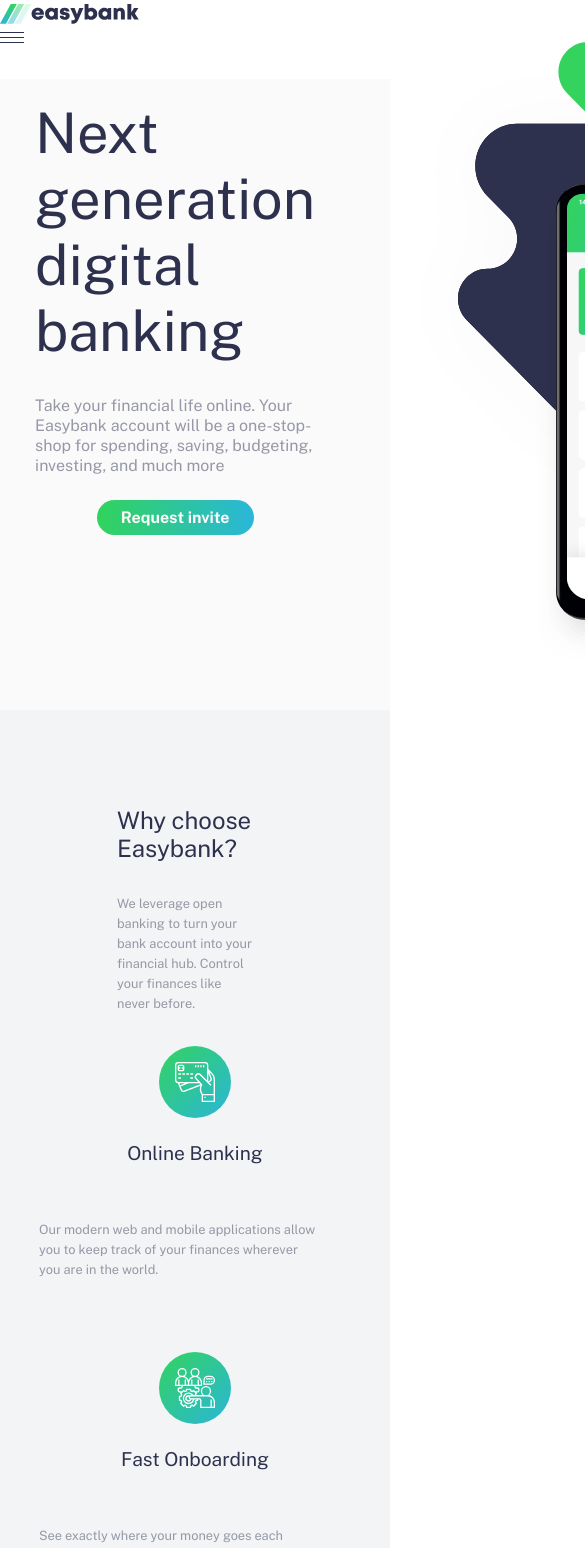
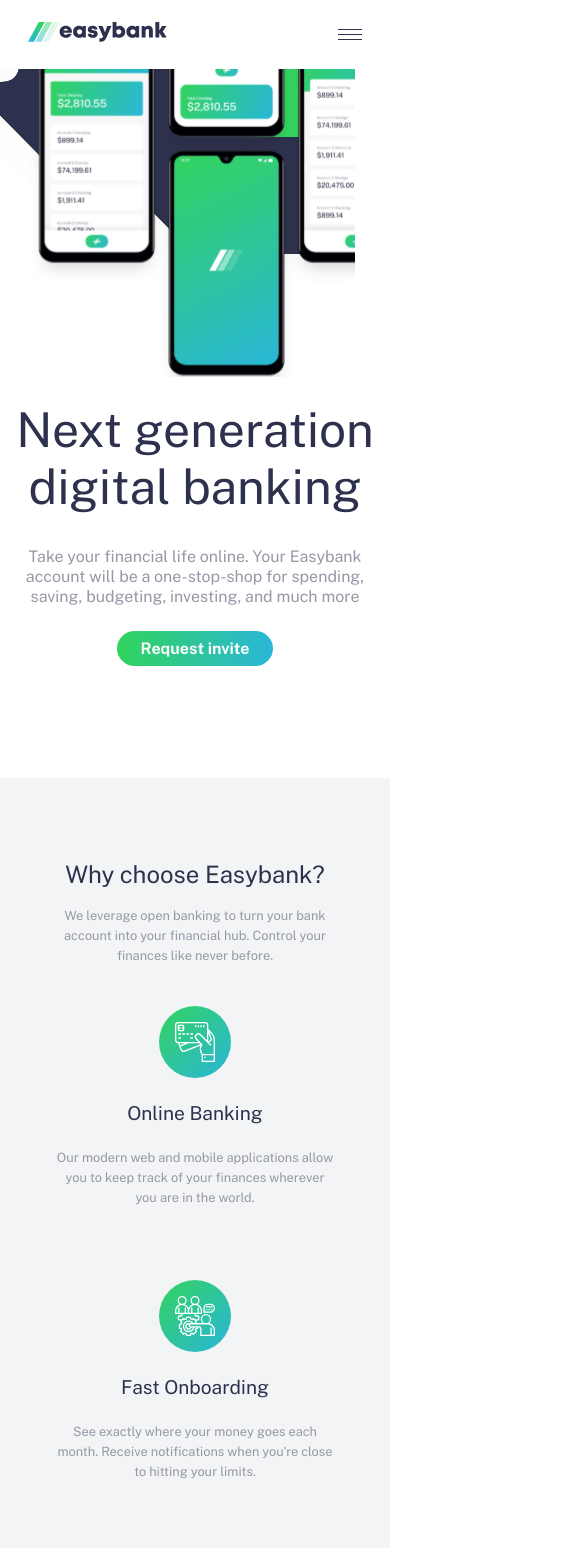
Before and after one commit to Dtoo007/Easybank-landing-page, a React (Vite) app: page / in a window 390 px wide. Shown: the top 1548 px of the page, 585 px wide, since content can reach past the window. Built offline with nearby package versions, Linux system fonts and the light colour scheme.

Commit message:
initial commit

```diff
--- a/src/App.jsx
+++ b/src/App.jsx
@@ -128,7 +128,7 @@
 return (
   <nav>
     <div className='nav'>
-    <diV><img src={logo} alt='logo'></img></diV>
+    <div><img src={logo} alt='logo' className='logo'></img></div>
     <div className='nav-bg'>
     <div className={navToggle ? 'nav-links' : 'nav-links-mobile'}>
           { navs.map(nav => (
--- a/src/index.css
+++ b/src/index.css
@@ -1,4 +1,5 @@
 @import url('https://fonts.googleapis.com/css2?family=Public+Sans:ital,wght@0,100..900;1,100..900&display=swap');
+
 
 *  {
   margin: 0;
@@ -7,7 +8,7 @@
 }
 
 body {
-  background:hsl(0, 0%, 100%)
+  background:hsl(0, 0%, 100%);
 }
 
 
@@ -34,26 +35,13 @@
   width: 80%;
   max-width: 100%;
   margin: 0 auto;
-
-
 }
 
 
-
+@media (hover: hover) {
 nav ul:hover {
   background: linear-gradient(to right, hsl(136, 65%, 51%), hsl(192, 70%, 51%));
   padding-bottom: 2px;
-}
-
-.nav li {
-  display: block;
-  padding:24px 0px;
-  list-style-type: none;
-  font-size: 1rem;
-  color: hsl(233, 8%, 62%);
-  cursor: pointer;
-  background: white;
-  border-bottom: 2px solid transparent;
 }
 
 nav li:hover {
@@ -62,8 +50,22 @@
   font-size: 1rem;
   color: hsl(0, 0%, 0%);
   cursor: pointer;
-  border-bottom: 0px solid white;
+  border-bottom: 2px solid white;
 }
+}
+
+.nav li {
+  display: flex;
+  padding:24px 0px;
+  list-style-type: none;
+  font-size: 1rem;
+  color: hsl(233, 8%, 62%);
+  cursor: pointer;
+  background: white;
+  border-bottom: 4px solid transparent;
+}
+
+
 
 .nav-links {
   display: flex;
@@ -89,20 +91,12 @@
 }
 
 .hamburger {
-  position: relative;
-  display: inline-flex;
+  position: absolute;
   align-items: center;
   justify-content: center;
-  display: none;
+  display: block;
 }
 
-.hamburger-open {
-
-}
-
-.hamburger-close {
-  position: absolute;
-}
 
 
 /* Hero */
@@ -115,7 +109,7 @@
   justify-content: space-between;
   align-items: center;
   margin-left: 9%;
-  background-color:  hsl(0, 0%, 98%);
+  background-color: white;
 }
 
 
@@ -136,7 +130,6 @@
 }
 
 .content {
-gap: 0px;
 display: flex;
 flex-direction: column;
 align-items: start;
@@ -146,7 +139,7 @@
 header {
   margin-top: -220px;
   margin-bottom: 64px;
-  background-color: hsl(0, 0%, 98%);
+  background-color: white;
 }
 
 
@@ -155,7 +148,6 @@
 section {
   background-color: hsl(220, 16%, 96%);
   width: 100%;
-
   padding: 64px 0;
   margin-top: -200px;
 }
@@ -166,6 +158,9 @@
   width: 80%;
   max-width: 100%;
   margin: 0 auto;
+  display: flex;
+  justify-content: center;
+  flex-direction: column;
 }
 .feature {
   display: flex;
@@ -185,6 +180,7 @@
 
 .features-content {
   width: 50%;
+  margin-bottom: 40px;
 }
 
 .section p {
@@ -193,12 +189,11 @@
   line-height: 20px;
   font-size: 0.8rem;
   width: 90%;
-  margin: 32px 0px;
 }
   .section h1 {
     font-weight: 400;
     color: hsl(233, 26%, 24%);
-    margin: 32px 0px;
+    margin: 18px 0px;
 }
 
 .section h4 {
@@ -333,8 +328,8 @@
   display: flex;
   flex-direction: column;
   justify-content: space-between;
+}
 
-}
 .footer p {
   font-size: 0.6rem;
   font-weight: 400;
@@ -343,33 +338,66 @@
 }
 
 
-
-@media (max-width: 450px) {
+@media (max-width: 450px), (hover: none) and (pointer: coarse) {
   * {
     margin: 0 auto;
     padding: 0;
     font-family: 'Public Sans', Courier, monospace;
+    text-align: center;
   }
 
   .nav {
+    display: flex;
     min-height: 68.8px;
     position: relative;
-    vertical-align: left;
-    width: 100%;
+    flex-direction: row;
+    justify-content: space-between;
+    min-width: 100%;
   }
 
-.nav, ul {
-  padding: 8px;
+  nav {
+    position: fixed;
+    top: 0;
+    left: 0;
+    width: 100%;
+    z-index: 1000; /* Ensure it's above other content */
+    width: 100%;
+    margin: 0;
+  }
+
+
+    nav ul:hover {
+      background: white;
+      padding-bottom: 0px;
+    }
+
+    nav li:hover {
+      padding: 12px 0px;
+      list-style-type: none;
+      font-size: 1rem;
+      color: hsl(0, 0%, 0%);
+      border-bottom: 0px solid transparent;
+    }
+
+    .hamburger-close {
+      padding-left: 6px;
+    }
+
+    .nav li {
+      display: block;
+      padding: 12px 0px;
+      list-style-type: none;
+      font-size: 1rem;
+      color: hsl(0, 0%, 0%);
+      border: 0px solid transparent;
+    }
+
+
+
+.nav ul {
+  padding: 0px;
 }
-  .nav, li {
-    display: block;
-    padding:4px 0px;
-    list-style-type: none;
-    font-size: 1rem;
-    color: hsl(0, 0%, 0%);
-    background: rgb(255, 255, 255);
-    border-bottom: 2px solid transparent;
-  }
+
 
   .nav-links {
     display: none;
@@ -381,26 +409,20 @@
     align-items: center; /* Center vertically */
     justify-content: center; /* Center horizontally */
     flex-direction: column;
-    background: white;
-    padding: 24px;
+    background: rgb(255, 255, 255);
+    padding: 0px;
+    border-radius: 4px;
+    box-shadow: 0px 100px 100px 50px rgba(0.3, 0.6, 0.7, 0.3);
 
 
     position: fixed;
     top: 0;
     left: 0;
-    width: 80%;
-    height: 30%;
+    width: 90vw;
+    margin: 80px 5%;
+    height: 35vh;
   }
 
-  /* .nav-bg {
-    margin: 90px 10px;
-    position: fixed;
-    top: 0;
-    left: 0;
-    width: 100%;
-    height: 100%;
-    background:  rgba(0, 0, 0, 0.16) ;
-  } */
 
   nav button {
     display: none;
@@ -410,13 +432,74 @@
     display: inline-flex;
   }
 
+  .body {
+    display: flex;
+    flex-direction: column-reverse;
+    align-items: center;
+    background-color:  white;
+    margin: 0 auto;
+  }
+
+  header {
+    margin-top: -170px;
+      margin-bottom: 300px;
+  }
+
+  section {
+    background-color: hsl(220, 16%, 96%);
+    width: 100%;
+  }
+
+  .bg-desktop {
+    width: 440px;
+    margin-left: -120px;
+  }
+
+  .content {
+    display: flex;
+    flex-direction: column;
+    justify-content: center;
+    align-items: start;
+   margin: 0;
+   padding: 12px;
+    }
+
+    header h1 {
+      font-weight: 400;
+      color: hsl(233, 26%, 24%);
+      font-size: 3rem;
+      margin: 8px 0 24px 0;
+      width: 100%;
+    }
+
+    header p {
+      font-weight: 400;
+      color: hsl(233, 8%, 62%);
+      line-height: 20px;
+      font-size: 1rem;
+      margin: 8px 0 24px 0;
+    }
 
   .features {
     display: flex;
     flex-direction: column;
     align-items: flex-start;
     justify-content: space-between;
-    gap: 40px
+    gap: 40px;
+  }
+
+  .feature {
+    display: flex;
+    flex-direction: column;
+    align-items: flex-start;
+    justify-content: left;
+    padding-bottom: 32px;
+    gap: 24px;
+  }
+
+
+  .features-content {
+    width: 100%;
   }
 
 
@@ -426,4 +509,38 @@
     gap: 18px;
     margin-top: 32px;
   }
+
+  .footer {
+    display: flex;
+    flex-direction: column;
+    justify-content: space-between;
+    gap: 24px;
+    width: 80%;
+    max-width: 100%;
+    margin: 0 auto;
+    /* padding: 32px 0px; */
+  }
+
+  .footer-links {
+  display: flex;
+  flex-direction: column;
+  gap: 0px;
 }
+
+.footer-content {
+  display: flex;
+  flex-direction: column;
+  gap: 24px;
+}
+
+.footer, li {
+  background-color:rgba(255, 255, 255, 0);
+}
+
+.footer-cta {
+  display: flex;
+  flex-direction: column;
+  justify-content: space-between;
+  gap: 18px;
+}
+}
```
